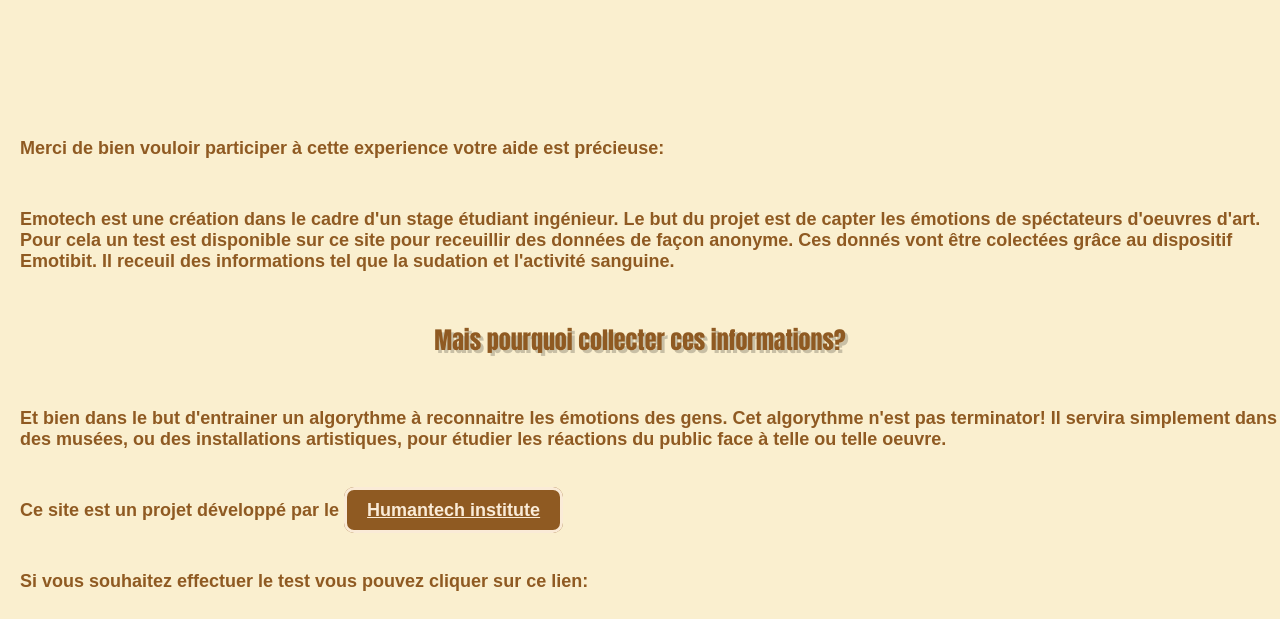
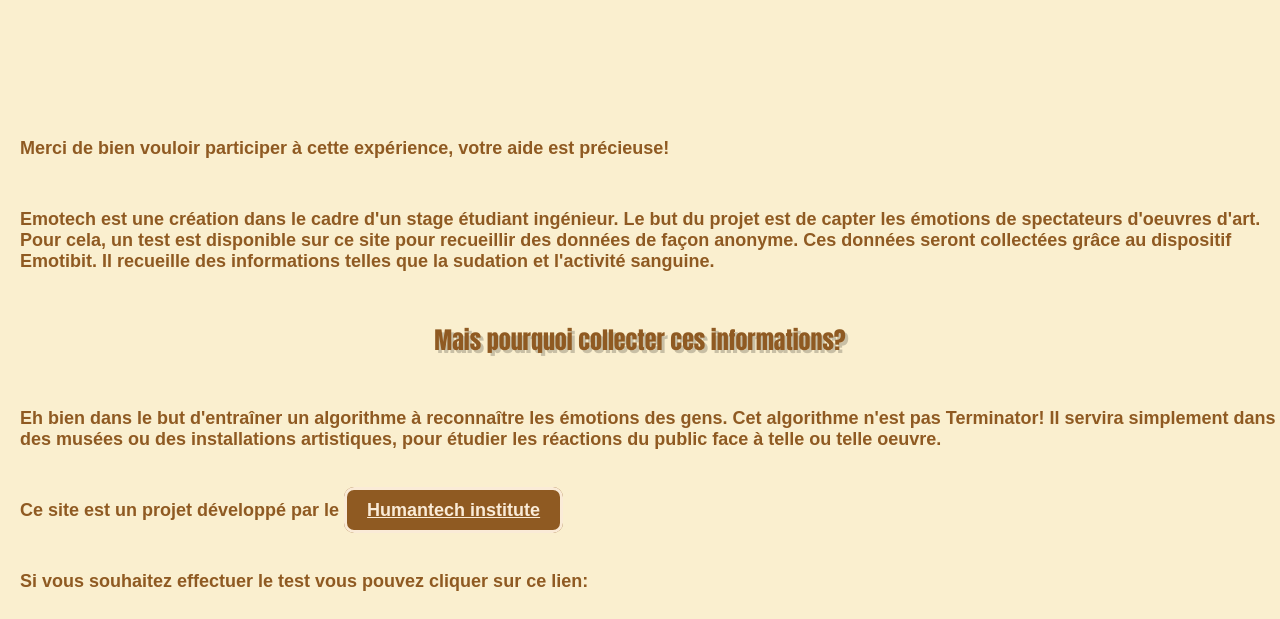
Before and after one commit to ArmandSolarpunk/emotech, a plain HTML site: page plateform.html in a window 1280 px wide. Shown: the part 181-800 px from the top of the page. Drawn offline with Linux system fonts and the light colour scheme.

```diff
--- a/plateform.html
+++ b/plateform.html
@@ -11,14 +11,14 @@
         </header>
         <!--commentaire-->
         <main>
-            <p>Merci de bien vouloir participer à cette experience votre aide est précieuse:</p>
-            <p>Emotech est une création dans le cadre d'un stage étudiant ingénieur. Le but du projet est de capter les émotions de spéctateurs d'oeuvres d'art.
-                Pour cela un test est disponible sur ce site pour receuillir des données de façon anonyme. Ces donnés vont être colectées grâce au dispositif Emotibit.
-                Il receuil des informations tel que la sudation et l'activité sanguine.
+            <p>Merci de bien vouloir participer à cette expérience, votre aide est précieuse!</p>
+            <p>Emotech est une création dans le cadre d'un stage étudiant ingénieur. Le but du projet est de capter les émotions de spectateurs d'oeuvres d'art.
+                Pour cela, un test est disponible sur ce site pour recueillir des données de façon anonyme. Ces données seront collectées grâce au dispositif Emotibit.
+                Il recueille des informations telles que la sudation et l'activité sanguine.
             </p>
             <h2>Mais pourquoi collecter ces informations? </h2>
-            <p>Et bien dans le but d'entrainer un algorythme à reconnaitre les émotions des gens. Cet algorythme n'est pas terminator!
-                Il servira simplement dans des musées, ou des installations artistiques, pour étudier les réactions du public face à telle ou telle oeuvre.
+            <p>Eh bien dans le but d'entraîner un algorithme à reconnaître les émotions des gens. Cet algorithme n'est pas Terminator!
+                Il servira simplement dans des musées ou des installations artistiques, pour étudier les réactions du public face à telle ou telle oeuvre.
             </p>
              <p>Ce site est un projet développé par le <a class="bouton" href="https://www.heia-fr.ch/fr/recherche-appliquee/instituts/humantech"> Humantech institute</a> </p>
 
```
Also changed, not shown: Anonce.js (+19 -2 lines), baseline.js (+19 -0 lines), data.js (+23 -5 lines), emotion.js (+15 -1 lines), peinture.html (+1 -1 lines), peinture.js (+24 -0 lines), plateform_connection.html (+2 -1 lines), plateforme_connection.js (+12 -1 lines), test_vision.js (+18 -0 lines).
